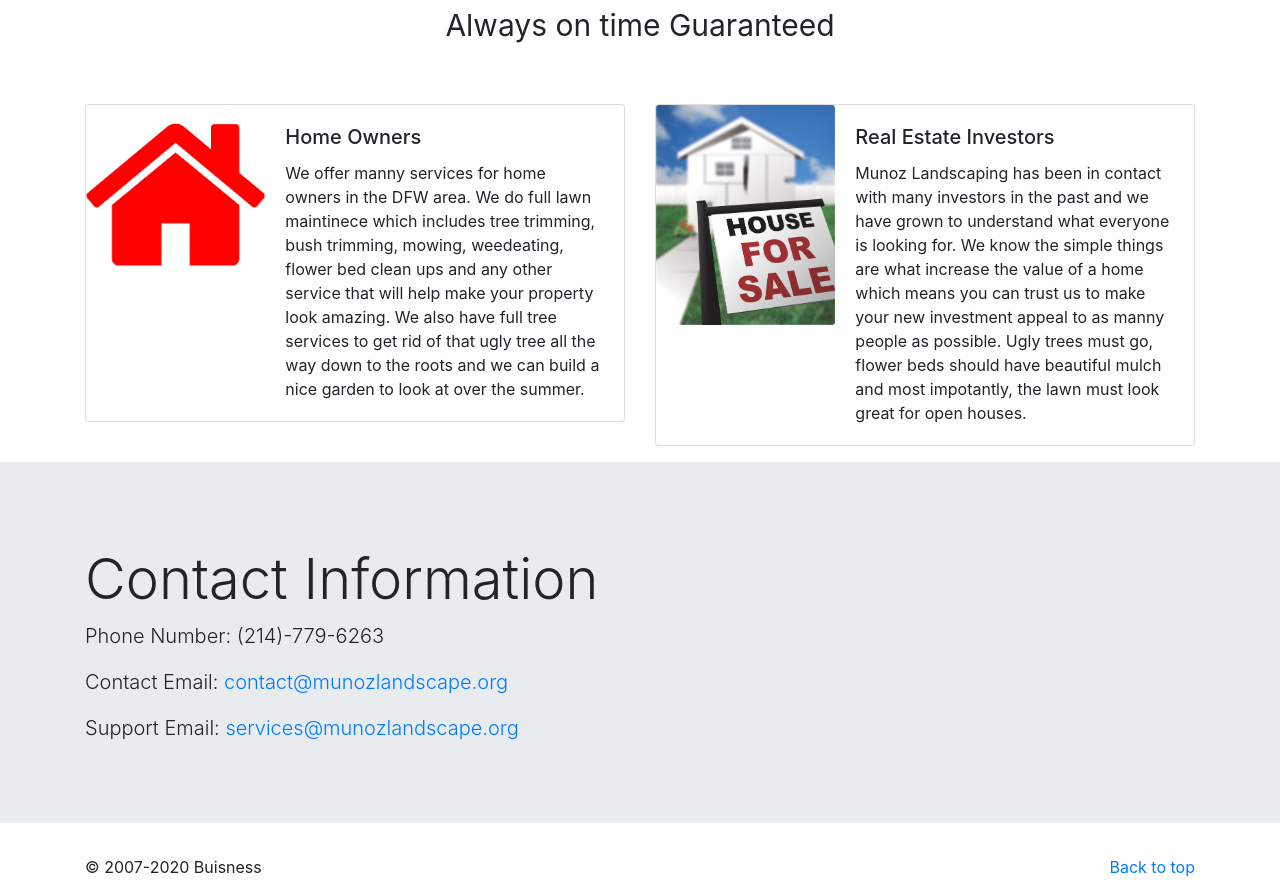
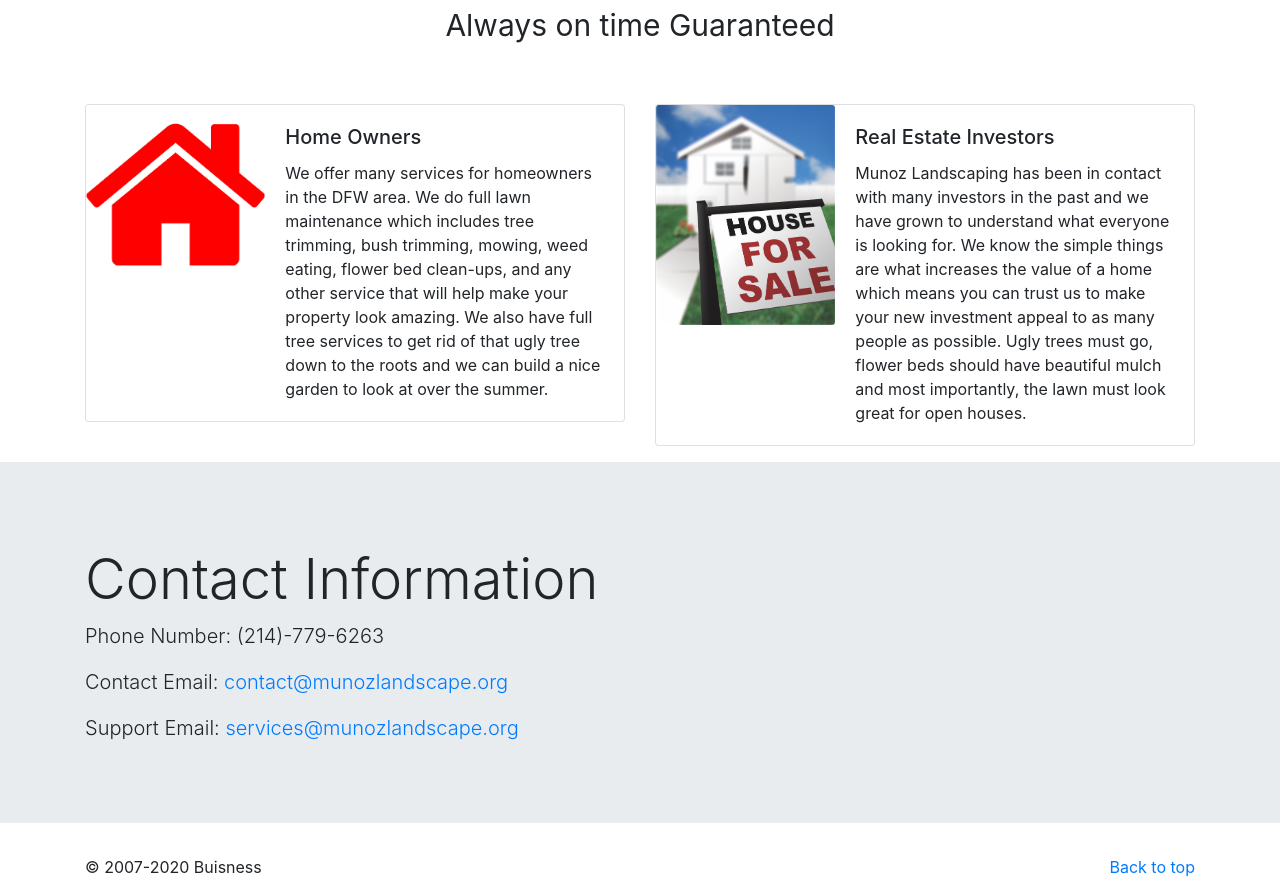
Before and after one commit to munozr1/Munoz-Landscaping, a plain HTML site: page index.html in a window 1280 px wide. Shown: the part 1112-2007 px from the top of the page. Drawn offline with nearby package versions, Linux system fonts and the light colour scheme.

Commit message:
spelling errors

```diff
--- a/index.html
+++ b/index.html
@@ -178,7 +178,7 @@
     <div class="col-md-8">
       <div class="card-body">
         <h5 class="card-title">Home Owners</h5>
-        <p class="card-text">We offer manny services for home owners in the DFW area. We do full lawn maintinece which includes tree trimming, bush trimming, mowing, weedeating, flower bed clean ups and any other service that will help make your property look amazing. We also have full tree services to get rid of that ugly tree all the way down to the roots and we can build a nice garden to look at over the summer.</p>
+        <p class="card-text">We offer many services for homeowners in the DFW area. We do full lawn maintenance which includes tree trimming, bush trimming, mowing, weed eating, flower bed clean-ups, and any other service that will help make your property look amazing. We also have full tree services to get rid of that ugly tree down to the roots and we can build a nice garden to look at over the summer.</p>
 
       </div>
     </div>
@@ -195,7 +195,7 @@
 <div class="col-md-8">
 <div class="card-body">
   <h5 class="card-title"> Real Estate Investors</h5>
-  <p class="card-text">Munoz Landscaping has been in contact with many investors in the past and we have grown to understand what everyone is looking for. We know the simple things are what increase the value of a home which means you can trust us to make your new investment appeal to as manny people as possible. Ugly trees must go, flower beds should have beautiful mulch and most impotantly, the lawn must look great for open houses.</p>
+  <p class="card-text">Munoz Landscaping has been in contact with many investors in the past and we have grown to understand what everyone is looking for. We know the simple things are what increases the value of a home which means you can trust us to make your new investment appeal to as many people as possible. Ugly trees must go, flower beds should have beautiful mulch and most importantly, the lawn must look great for open houses.</p>
 
 </div>
 </div>
```
